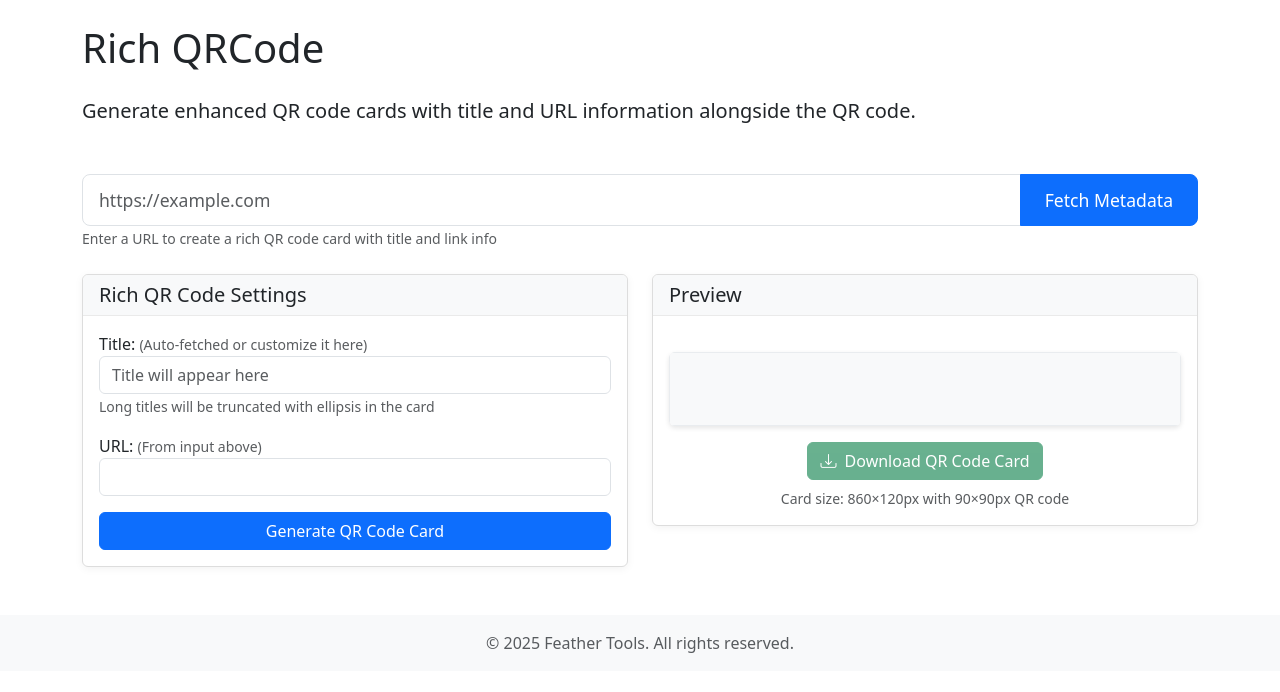
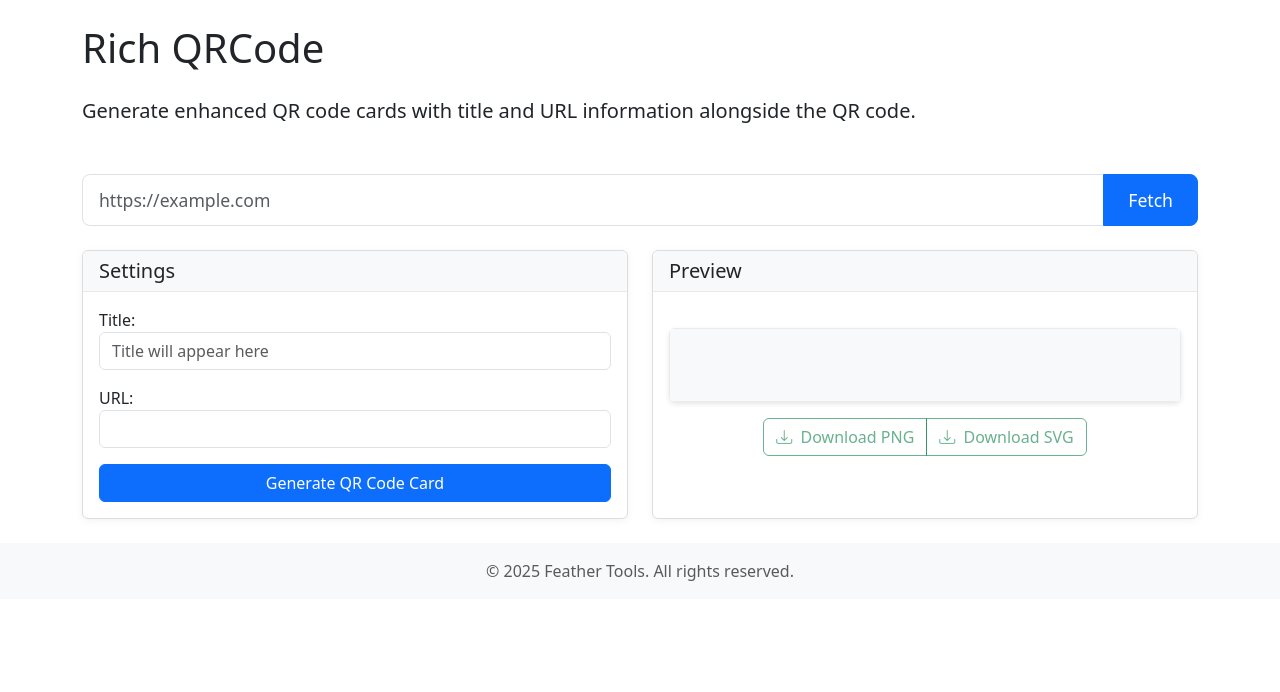
Before and after one commit to greatghoul/feather-tools, a Flask app: page /rich-qrcode in a window 1280 px wide. Shown: the part 56-748 px from the top of the page. Run offline with Flask 3, Linux system fonts and the light colour scheme.

Commit message:
Refactor QR code card download functionality and improve UI elements for better usability

```diff
--- a/api/static/rich-qrcode/main.js
+++ b/api/static/rich-qrcode/main.js
@@ -13,7 +13,8 @@ const generateSpinner = document.getElementById('generate-spinner');
 const generateBtnText = document.querySelector('.generate-btn-text');
 const canvas = document.getElementById('qrcode-card');
 const ctx = canvas.getContext('2d');
-const downloadBtn = document.getElementById('download-card-btn');
+const downloadPngBtn = document.getElementById('download-png-btn');
+const downloadSvgBtn = document.getElementById('download-svg-btn');
 
 // QR code card configuration
 const config = {
@@ -27,11 +28,11 @@ const config = {
     urlFontSize: 20, // Increased from 12px to 20px as requested
     urlFontFamily: 'Arial, sans-serif',
     urlFontColor: '#E0E0E0', // Changed from #cccccc to #E0E0E0 as requested
-    titleMaxWidth: 720, // Total available width before adjustments
-    textMaxWidth: 615, // Width available for text with QR on right (width - qrCodeSize - 2*padding - extra margin)
+    textMaxWidth: 720, // Width available for text with QR on right (width - qrCodeSize - 2*padding - extra margin)
     backgroundColor: '#445271', // Rich navy blue background
     textColor: '#ffffff', // White text for better contrast on dark background
-    accentColor: '#f0f0f0' // Background for QR code area
+    accentColor: '#f0f0f0', // Background for QR code area
+    borderRadius: 10 // Add round corner setting for the card
 };
 
 // Initialize
@@ -47,7 +48,7 @@ window.addEventListener('DOMContentLoaded', () => {
 });
 
 // Form elements to disable during fetching
-const formElements = [urlInput, titleInput, generateBtn, fetchMetadataBtn];
+const formElements = [urlInput, titleInput, urlDisplay, generateBtn, fetchMetadataBtn];
 
 // Handle form submission
 form.addEventListener('submit', function(e) {
@@ -59,8 +60,12 @@ form.addEventListener('submit', function(e) {
         url = urlInput.placeholder;
     }
 
-    // Update URL display
-    urlDisplay.value = url;
+    // Update URL display if not manually edited
+    // (If urlDisplay has been changed manually and is different, don't overwrite it)
+    // This allows users to modify the URL in the settings panel separately
+    if (!urlDisplay.value.trim() || urlDisplay.value.trim() === urlInput.value.trim()) {
+        urlDisplay.value = url;
+    }
 
     // Disable all form elements during fetch
     setFormDisabled(true);
@@ -93,11 +98,19 @@ function fetchUrlMetadata(url) {
         .then(response => response.json())
         .then(data => {
             console.log('Metadata received:', data);
+            // Update title if available
             if (data.title) {
                 titleInput.value = data.title;
             }
-            // Generate QR code after fetching metadata
-            generateQRCodeCard();
+
+            // Always update URL display field to match the fetched URL
+            urlDisplay.value = url;
+
+            // Show success message
+            showAlert('Metadata fetched successfully. Click "Generate QR Code Card" to create your QR code.', 'success');
+
+            // Don't automatically generate QR code after fetching metadata
+            // User needs to click the Generate button
         })
         .catch(error => {
             console.error('Error fetching metadata:', error);
@@ -113,7 +126,7 @@ function fetchUrlMetadata(url) {
         .finally(() => {
             // Re-enable all form elements
             setFormDisabled(false);
-            fetchBtnText.textContent = 'Fetch Metadata';
+            fetchBtnText.textContent = 'Fetch';
             fetchSpinner.classList.add('d-none');
         });
 }
@@ -157,25 +170,27 @@ generateBtn.addEventListener('click', function() {
     }, 100);
 });
 
-// Title input change handler
-titleInput.addEventListener('input', function() {
-    // Generate new QR code when title changes, but no loading state needed
-    generateQRCodeCard();
-});
+// No automatic generation on title changes
+// Title input no longer triggers automatic QR code generation
 
 // Function to draw empty card
 function drawEmptyCard() {
     // Clear canvas
+    ctx.clearRect(0, 0, config.width, config.height);
+
+    // Draw rounded rectangle background
     ctx.fillStyle = config.backgroundColor;
-    ctx.fillRect(0, 0, config.width, config.height);
+    drawRoundedRect(ctx, 0, 0, config.width, config.height, config.borderRadius);
+    ctx.fill();
 
     // Calculate QR code position (right side)
     const qrCodeX = config.width - config.padding - config.qrCodeSize;
 
-    // Draw QR code area placeholder
+    // Draw QR code area placeholder with rounded corners
     ctx.fillStyle = config.accentColor;
-    ctx.fillRect(qrCodeX, config.padding,
-                 config.qrCodeSize, config.qrCodeSize);
+    const qrRadius = 8; // Smaller radius for the QR code
+    drawRoundedRect(ctx, qrCodeX, config.padding, config.qrCodeSize, config.qrCodeSize, qrRadius);
+    ctx.fill();
 
     // Draw QR code placeholder icon or pattern
     ctx.fillStyle = '#bbbbbb';
@@ -215,17 +230,23 @@ function truncateText(text, maxWidth, fontSize) {
 
 // Function to generate QR code card
 function generateQRCodeCard() {
-    const url = urlInput.value.trim() || urlInput.placeholder;
+    // Use the value from URL display if available (since it's now editable),
+    // otherwise fall back to the input field
+    const url = urlDisplay.value.trim() || urlInput.value.trim() || urlInput.placeholder;
     const title = titleInput.value.trim() || 'Untitled Link';
 
-    // Update URL display
+    // Make sure URL display is synced
     urlDisplay.value = url;
 
     console.log('Generating QR code card for:', url, 'with title:', title);
 
     // Clear canvas
+    ctx.clearRect(0, 0, config.width, config.height);
+
+    // Draw rounded rectangle background
     ctx.fillStyle = config.backgroundColor;
-    ctx.fillRect(0, 0, config.width, config.height);
+    drawRoundedRect(ctx, 0, 0, config.width, config.height, config.borderRadius);
+    ctx.fill();
 
     // Generate QR code using Promise-based approach
     QRCode.toDataURL(url, {
@@ -243,6 +264,12 @@ function generateQRCodeCard() {
             // Calculate QR code position (right side)
             const qrCodeX = config.width - config.padding - config.qrCodeSize;
 
+            // Create a rounded rectangle for the QR code background
+            const qrRadius = 8; // Smaller radius for the QR code
+            ctx.fillStyle = '#ffffff';
+            drawRoundedRect(ctx, qrCodeX, config.padding, config.qrCodeSize, config.qrCodeSize, qrRadius);
+            ctx.fill();
+
             // Draw QR code onto our card canvas
             ctx.drawImage(qrImage, qrCodeX, config.padding, config.qrCodeSize, config.qrCodeSize);
 
@@ -258,8 +285,15 @@ function generateQRCodeCard() {
             ctx.fillStyle = config.urlFontColor;
             ctx.fillText(truncatedUrl, config.padding, config.padding + 75);
 
-            // Enable download button
-            downloadBtn.disabled = false;
+            // Enable download buttons
+            downloadPngBtn.disabled = false;
+            downloadSvgBtn.disabled = false;
+
+            // Store QR code data URL for SVG generation
+            canvas.dataset.qrCodeUrl = qrDataUrl;
+            canvas.dataset.qrCodeX = qrCodeX;
+            canvas.dataset.qrCodeY = config.padding;
+            canvas.dataset.qrCodeSize = config.qrCodeSize;
 
             // Show success message if triggered from button (not from automatic title changes)
             if (generateSpinner.classList.contains('d-none') === false) {
@@ -276,11 +310,119 @@ function generateQRCodeCard() {
     });
 }
 
-// Handle download button click
-downloadBtn.addEventListener('click', function() {
+// Handle PNG download button click
+downloadPngBtn.addEventListener('click', function() {
     // Create a temporary link element
     const link = document.createElement('a');
     link.download = 'rich-qrcode.png';
     link.href = canvas.toDataURL('image/png');
+    document.body.appendChild(link);
     link.click();
+    document.body.removeChild(link);
 });
+
+// Handle SVG download button click
+downloadSvgBtn.addEventListener('click', function() {
+    if (!canvas.dataset.qrCodeUrl) {
+        showAlert('Failed to generate SVG. Please generate the QR code first.', 'danger');
+        return;
+    }
+
+    // Create SVG document
+    const svgNS = "http://www.w3.org/2000/svg";
+    const svg = document.createElementNS(svgNS, "svg");
+    svg.setAttribute("width", config.width);
+    svg.setAttribute("height", config.height);
+    svg.setAttribute("viewBox", `0 0 ${config.width} ${config.height}`);
+    svg.setAttribute("xmlns", svgNS);
+
+    // Add the card background with rounded corners
+    const path = document.createElementNS(svgNS, "path");
+    // Create a rounded rectangle path
+    const r = config.borderRadius;
+    const w = config.width;
+    const h = config.height;
+    const d = `M${r},0 H${w-r} C${w-r/2},0 ${w},${r/2} ${w},${r} V${h-r} C${w},${h-r/2} ${w-r/2},${h} ${w-r},${h} H${r} C${r/2},${h} 0,${h-r/2} 0,${h-r} V${r} C0,${r/2} ${r/2},0 ${r},0 Z`;
+    path.setAttribute("d", d);
+    path.setAttribute("fill", config.backgroundColor);
+    svg.appendChild(path);
+
+    // Get the URL and title from the canvas
+    const url = urlDisplay.value;
+    const title = titleInput.value || 'Untitled Link';
+
+    // Add the title text
+    const titleText = document.createElementNS(svgNS, "text");
+    titleText.setAttribute("x", config.padding);
+    titleText.setAttribute("y", config.padding + 35);
+    titleText.setAttribute("fill", config.titleFontColor);
+    titleText.setAttribute("font-family", config.titleFontFamily.replace(/"/g, ''));
+    titleText.setAttribute("font-size", config.titleFontSize);
+    titleText.setAttribute("font-weight", "bold");
+    titleText.textContent = truncateText(title, config.textMaxWidth, config.titleFontSize);
+    svg.appendChild(titleText);
+
+    // Add the URL text
+    const urlText = document.createElementNS(svgNS, "text");
+    urlText.setAttribute("x", config.padding);
+    urlText.setAttribute("y", config.padding + 75);
+    urlText.setAttribute("fill", config.urlFontColor);
+    urlText.setAttribute("font-family", config.urlFontFamily.replace(/"/g, ''));
+    urlText.setAttribute("font-size", config.urlFontSize);
+    urlText.textContent = truncateText(url, config.textMaxWidth, config.urlFontSize);
+    svg.appendChild(urlText);
+
+    // Add the QR code as an image (embedded base64)
+    const qrCodeX = parseInt(canvas.dataset.qrCodeX);
+    const qrCodeY = parseInt(canvas.dataset.qrCodeY);
+    const qrCodeSize = parseInt(canvas.dataset.qrCodeSize);
+
+    // Add QR code background with rounded corners
+    const qrBackground = document.createElementNS(svgNS, "rect");
+    qrBackground.setAttribute("x", qrCodeX);
+    qrBackground.setAttribute("y", qrCodeY);
+    qrBackground.setAttribute("width", qrCodeSize);
+    qrBackground.setAttribute("height", qrCodeSize);
+    qrBackground.setAttribute("fill", "#ffffff");
+    qrBackground.setAttribute("rx", "8");
+    qrBackground.setAttribute("ry", "8");
+    svg.appendChild(qrBackground);
+
+    // Add QR code image
+    const qrImage = document.createElementNS(svgNS, "image");
+    qrImage.setAttribute("x", qrCodeX);
+    qrImage.setAttribute("y", qrCodeY);
+    qrImage.setAttribute("width", qrCodeSize);
+    qrImage.setAttribute("height", qrCodeSize);
+    qrImage.setAttributeNS("http://www.w3.org/1999/xlink", "xlink:href", canvas.dataset.qrCodeUrl);
+    svg.appendChild(qrImage);
+
+    // Convert SVG to data URL and download
+    const serializer = new XMLSerializer();
+    const svgString = serializer.serializeToString(svg);
+    const svgBlob = new Blob([svgString], {type: "image/svg+xml"});
+    const svgUrl = URL.createObjectURL(svgBlob);
+
+    const link = document.createElement('a');
+    link.href = svgUrl;
+    link.download = 'rich-qrcode.svg';
+    document.body.appendChild(link);
+    link.click();
+    document.body.removeChild(link);
+    URL.revokeObjectURL(svgUrl);
+});
+
+// Helper function to draw rounded rectangle
+function drawRoundedRect(ctx, x, y, width, height, radius) {
+    ctx.beginPath();
+    ctx.moveTo(x + radius, y);
+    ctx.lineTo(x + width - radius, y);
+    ctx.quadraticCurveTo(x + width, y, x + width, y + radius);
+    ctx.lineTo(x + width, y + height - radius);
+    ctx.quadraticCurveTo(x + width, y + height, x + width - radius, y + height);
+    ctx.lineTo(x + radius, y + height);
+    ctx.quadraticCurveTo(x, y + height, x, y + height - radius);
+    ctx.lineTo(x, y + radius);
+    ctx.quadraticCurveTo(x, y, x + radius, y);
+    ctx.closePath();
+}
--- a/api/templates/tools/rich-qrcode/index.html
+++ b/api/templates/tools/rich-qrcode/index.html
@@ -24,30 +24,28 @@
         placeholder="https://example.com" value="{{ url }}"
         aria-label="URL to create Rich QR code for">
       <button type="submit" class="btn btn-primary" id="fetch-metadata-btn">
-        <span class="fetch-btn-text">Fetch Metadata</span>
+        <span class="fetch-btn-text">Fetch</span>
         <span class="spinner-border spinner-border-sm ms-1 d-none" role="status" aria-hidden="true" id="fetch-spinner"></span>
       </button>
     </div>
-    <small class="text-muted mt-1">Enter a URL to create a rich QR code card with title and link info</small>
   </div>
 </form>
 
-<div class="row">
+<div class="row row-gap-4">
   <div class="col-lg-6">
-    <div class="card mb-4">
+    <div class="card h-100">
       <div class="card-header bg-light">
-        <h5 class="mb-0">Rich QR Code Settings</h5>
+        <h5 class="mb-0">Settings</h5>
       </div>
       <div class="card-body">
         <div class="form-group mb-3">
-          <label for="title-input">Title: <small class="text-muted">(Auto-fetched or customize it here)</small></label>
+          <label for="title-input">Title:</label>
           <input type="text" class="form-control" id="title-input" placeholder="Title will appear here">
-          <small class="form-text text-muted">Long titles will be truncated with ellipsis in the card</small>
         </div>
 
         <div class="form-group mb-3">
-          <label for="url-display">URL: <small class="text-muted">(From input above)</small></label>
-          <input type="text" class="form-control" id="url-display" readonly>
+          <label for="url-display">URL:</label>
+          <input type="text" class="form-control" id="url-display">
         </div>
 
         <div class="d-grid gap-2">
@@ -61,7 +59,7 @@
   </div>
 
   <div class="col-lg-6">
-    <div class="card mb-4">
+    <div class="card h-100">
       <div class="card-header bg-light">
         <h5 class="mb-0">Preview</h5>
       </div>
@@ -70,11 +68,15 @@
           <canvas id="qrcode-card" width="860" height="120"></canvas>
         </div>
         <div class="d-flex justify-content-center mt-3">
-          <button id="download-card-btn" class="btn btn-success" disabled>
-            <i class="bi bi-download me-1"></i> Download QR Code Card
-          </button>
+          <div class="btn-group">
+            <button id="download-png-btn" class="btn btn-outline-success" disabled>
+              <i class="bi bi-download me-1"></i> Download PNG
+            </button>
+            <button id="download-svg-btn" class="btn btn-outline-success" disabled>
+              <i class="bi bi-download me-1"></i> Download SVG
+            </button>
+          </div>
         </div>
-        <small class="text-muted mt-2 d-block">Card size: 860×120px with 90×90px QR code</small>
       </div>
     </div>
   </div>
```
